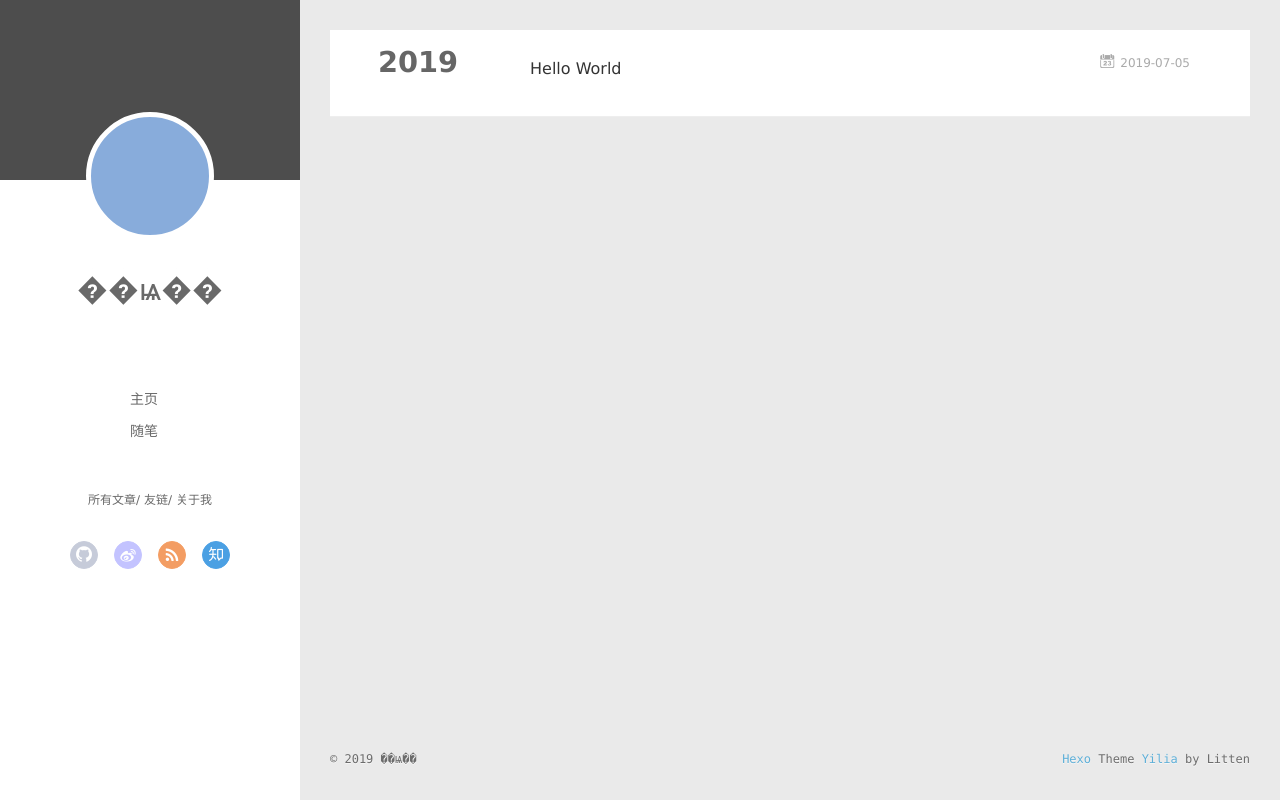
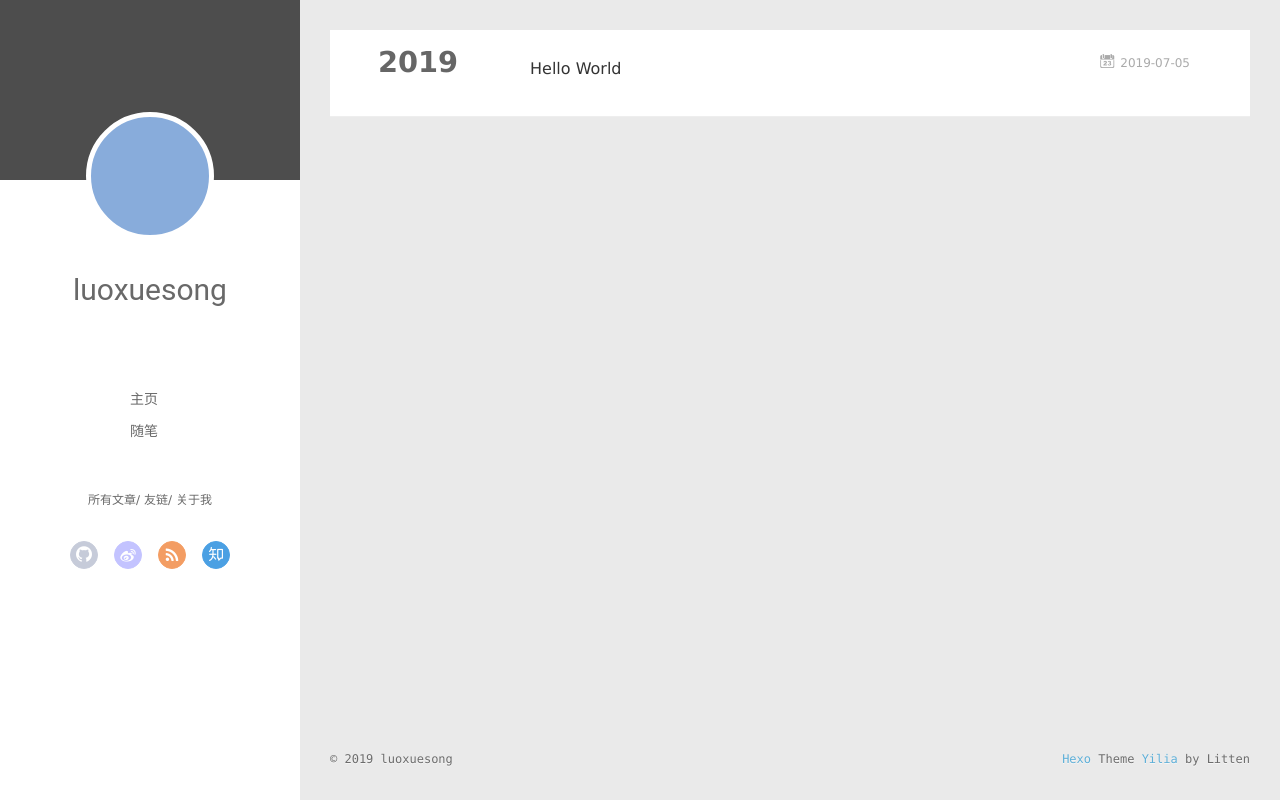
Before and after one commit to cedar-luo/cedar-luo.github.io, a plain HTML site: page archives/2019/07/index.html in a window 1280 px wide. Drawn offline with Linux system fonts and the light colour scheme; no server answers.

Commit message:
Site updated: 2019-07-05 17:45:21

```diff
--- a/archives/2019/07/index.html
+++ b/archives/2019/07/index.html
@@ -6,17 +6,17 @@
   <meta name="renderer" content="webkit">
   <meta http-equiv="X-UA-Compatible" content="IE=edge">
   <link rel="dns-prefetch" href="http://yoursite.com">
-  <title>Archives: 2019/7 | ��ѩ��</title>
+  <title>Archives: 2019/7 | luoxuesong</title>
   <meta name="viewport" content="width=device-width, initial-scale=1, maximum-scale=1">
   <meta property="og:type" content="website">
-<meta property="og:title" content="��ѩ��">
+<meta property="og:title" content="luoxuesong">
 <meta property="og:url" content="http://yoursite.com/archives/2019/07/index.html">
-<meta property="og:site_name" content="��ѩ��">
+<meta property="og:site_name" content="luoxuesong">
 <meta property="og:locale" content="default">
 <meta name="twitter:card" content="summary">
-<meta name="twitter:title" content="��ѩ��">
+<meta name="twitter:title" content="luoxuesong">
 
-    <link rel="alternative" href="/atom.xml" title="��ѩ��" type="application/atom+xml">
+    <link rel="alternative" href="/atom.xml" title="luoxuesong" type="application/atom+xml">
 
 
     <link rel="icon" href="/favicon.png">
@@ -46,7 +46,7 @@
 			<img src="" class="js-avatar">
 		</a>
 		<hgroup>
-		  <h1 class="header-author"><a href="/">��ѩ��</a></h1>
+		  <h1 class="header-author"><a href="/">luoxuesong</a></h1>
 		</hgroup>
 
 
@@ -104,7 +104,7 @@
 				<img src="" class="js-avatar">
 			</div>
 			<hgroup>
-			  <h1 class="header-author js-header-author">��ѩ��</h1>
+			  <h1 class="header-author js-header-author">luoxuesong</h1>
 			</hgroup>
 
 
@@ -202,7 +202,7 @@
   <div class="outer">
     <div id="footer-info">
     	<div class="footer-left">
-    		&copy; 2019 ��ѩ��
+    		&copy; 2019 luoxuesong
     	</div>
       	<div class="footer-right">
       		<a href="http://hexo.io/" target="_blank">Hexo</a>  Theme <a href="https://github.com/litten/hexo-theme-yilia" target="_blank">Yilia</a> by Litten
```
Also changed, not shown: 2019/07/05/hello-world/index.html (+6 -6 lines), archives/2019/index.html (+8 -8 lines), archives/index.html (+8 -8 lines), index.html (+8 -8 lines).
